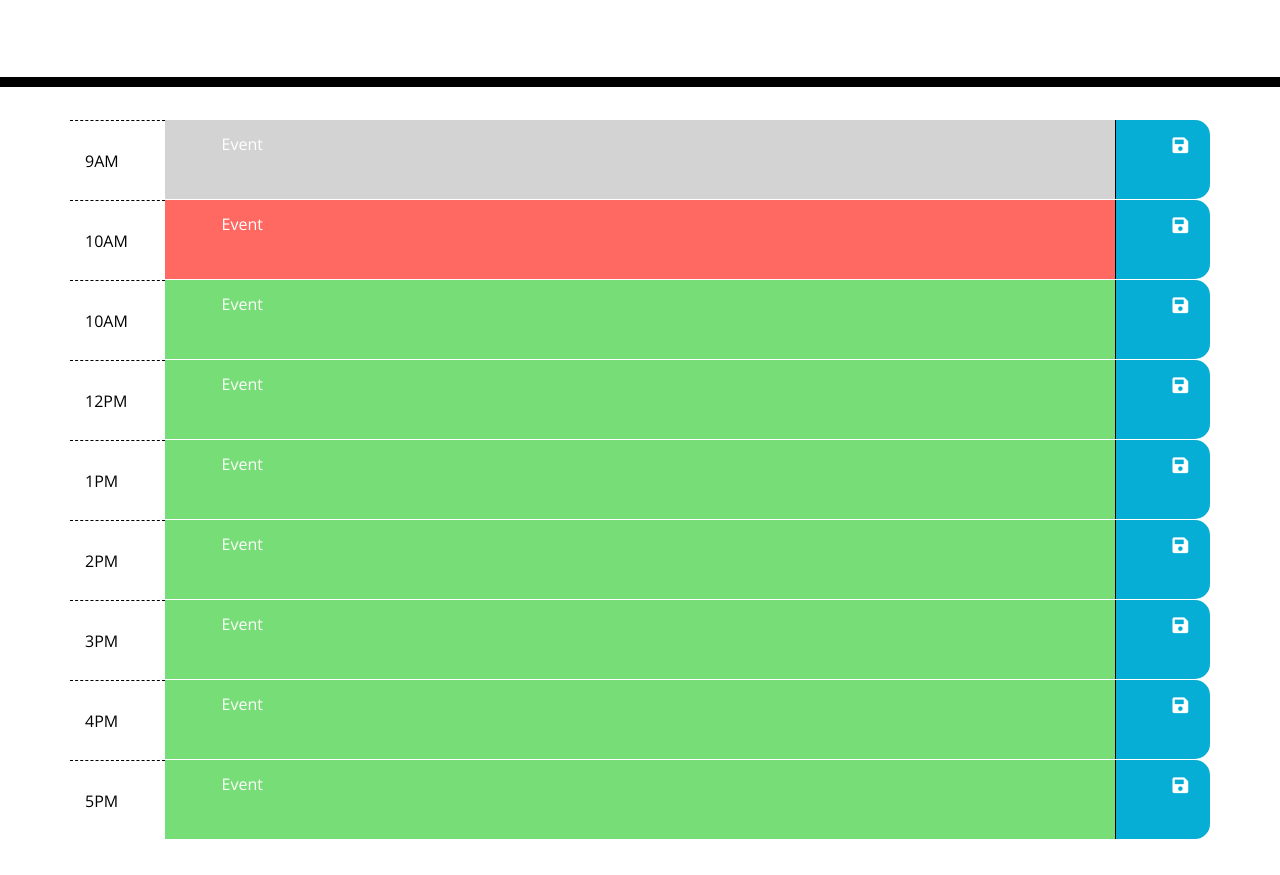
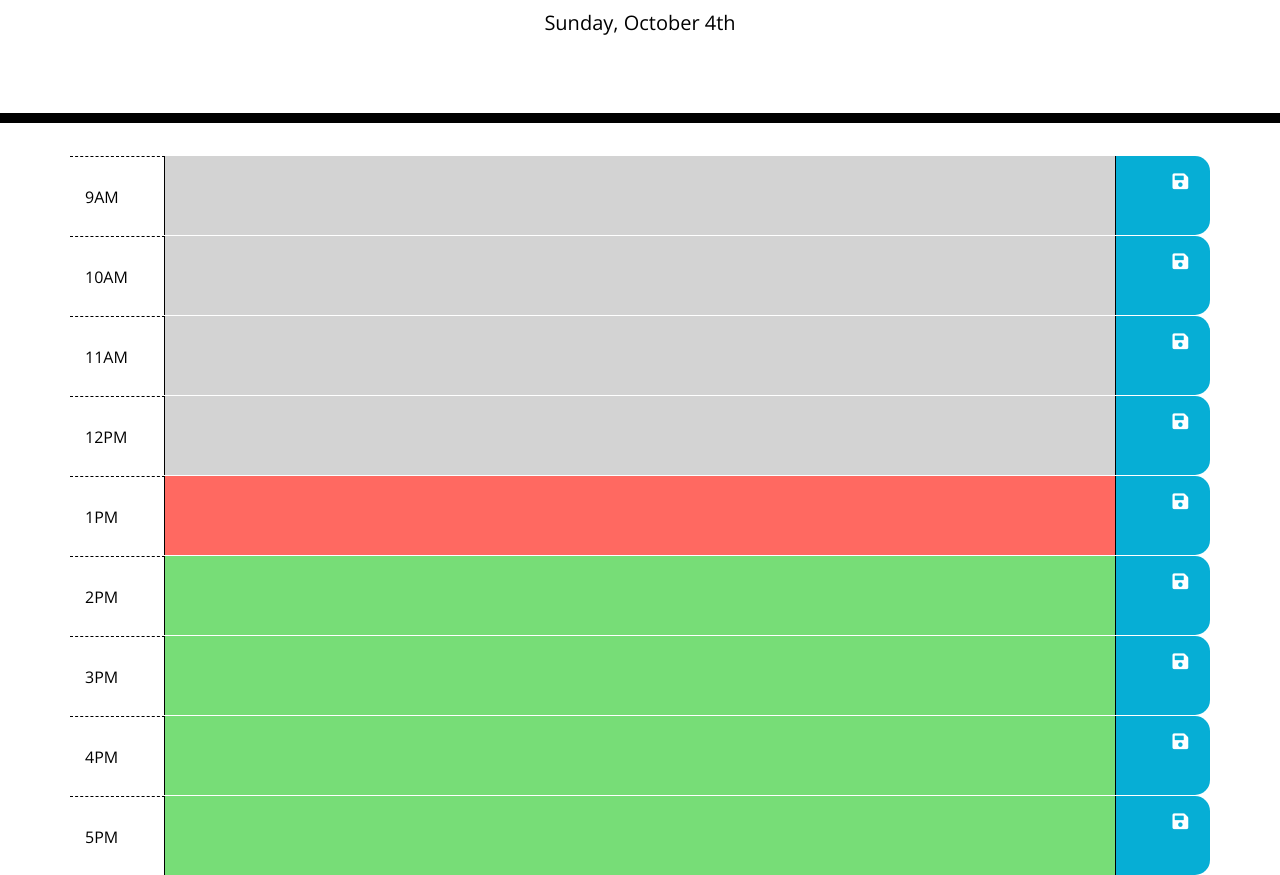
Before and after one commit to njderenne/scheduler, a plain HTML site: page index.html in a window 1280 px wide. Shown: the part 181-1056 px from the top of the page. Before the commit the page ends 1020 px from the top, so only its background shows below. Drawn offline with nearby package versions, Linux system fonts and the light colour scheme.

Commit message:
added time updates and textareas

```diff
--- a/assets/css/style.css
+++ b/assets/css/style.css
@@ -9,8 +9,8 @@ textarea{
   border: none;
   resize: none;
   color: #000000;
-  border-left: 1px solid black;
-  padding: 10px;
+  /* border-left: 1px solid black; */
+  /* padding: 10px; */
 }
 
 .jumbotron {
@@ -40,6 +40,8 @@ textarea{
   background-color: #ffffff;
   color: #000000;
   border-top: 1px dashed #000000;
+  /* added this right border */
+  border-right: 1px solid black;
 }
 
 .past {
@@ -69,7 +71,3 @@ textarea{
   font-size: 20px;
   transition: all .3s ease-in-out;
 }
-
-.top-buffer {
-  margin-top: 10px;
-}
--- a/assets/js/main.js
+++ b/assets/js/main.js
@@ -0,0 +1,79 @@
+var date = moment().format("dddd, MMMM Do");
+currentDay = $("#currentDay").append(date);
+console.log(date);
+
+var timeRange = [{
+        hour: "9AM",
+        index: 0
+    },
+    {
+        hour: "10AM",
+        index: 1
+    },
+    {
+        hour: "11AM",
+        index: 2
+    },
+    {
+        hour: "12PM",
+        index: 3
+    },
+    {
+        hour: "1PM",
+        index: 4
+    },
+    {
+        hour: "2PM",
+        index: 5
+    },
+    {
+        hour: "3PM",
+        index: 6
+    },
+    {
+        hour: "4PM",
+        index: 7
+    },
+    {
+        hour: "5PM",
+        index: 8
+    }
+];
+
+
+var timeCheck = function() {
+    //currentTime = moment.format("hA");
+    currentTime = "1PM";
+    for (i = 0; i<timeRange.length; i++) {
+        if (currentTime === timeRange[i].hour) {
+            currentIndex = timeRange[i].index;
+            for (j = 0; j<timeRange.length; j++) {
+                loopedIndex = timeRange[j].index;
+                if (loopedIndex > currentIndex) {
+                    //add past class
+                    $("#"+j).addClass("future");
+                }if (loopedIndex === currentIndex) {
+                    //add current class
+                    $("#"+j).addClass("present");
+                }else if (loopedIndex < currentIndex) {
+                    //add future class
+                    $("#"+j).addClass("past");
+                };
+            };
+        };
+    };
+};
+timeCheck();
+
+
+//write click jquery function for the save button
+
+//write a save function to local storage
+var saveTasks = function() {
+    localStorage.setItem("task", JSON.stringify());
+};
+
+
+//write a load function from local storage
+
+//write a function that continues to recall the timeCheck function
--- a/index.html
+++ b/index.html
@@ -34,8 +34,8 @@
         <div class="col-1 hour">
           9AM
         </div>
-        <div class="col-10 description past">
-          Event
+        <div class="col-10 description d-flex" id="0">
+          <textarea name="event" class="flex-grow-1"></textarea>
         </div>
         <div class="col-1 saveBtn">
           <i class="fa fa-save" style="font-size: 18px;"></i>
@@ -46,8 +46,8 @@
         <div class="col-1 hour">
           10AM
         </div>
-        <div class="col-10 description present">
-          Event
+        <div class="col-10 description d-flex" id="1">
+          <textarea name="event" class="flex-grow-1"></textarea>
         </div>
         <div class="col-1 saveBtn">
           <i class="fa fa-save" style="font-size: 18px;"></i>
@@ -56,10 +56,10 @@
 
       <div class="row">
         <div class="col-1 hour">
-          10AM
+          11AM
         </div>
-        <div class="col-10 description future">
-          Event
+        <div class="col-10 description d-flex" id="2">
+          <textarea name="event" class="flex-grow-1"></textarea>
         </div>
         <div class="col-1 saveBtn">
           <i class="fa fa-save" style="font-size: 18px;"></i>
@@ -70,8 +70,8 @@
         <div class="col-1 hour">
           12PM
         </div>
-        <div class="col-10 description future">
-          Event
+        <div class="col-10 description d-flex" id="3">
+          <textarea name="event" class="flex-grow-1"></textarea>
         </div>
         <div class="col-1 saveBtn">
           <i class="fa fa-save" style="font-size: 18px;"></i>
@@ -82,8 +82,8 @@
         <div class="col-1 hour">
           1PM
         </div>
-        <div class="col-10 description future">
-          Event
+        <div class="col-10 description d-flex" id="4">
+          <textarea name="event" class="flex-grow-1"></textarea>
         </div>
         <div class="col-1 saveBtn">
           <i class="fa fa-save" style="font-size: 18px;"></i>
@@ -94,8 +94,8 @@
         <div class="col-1 hour">
           2PM
         </div>
-        <div class="col-10 description future">
-          Event
+        <div class="col-10 description d-flex" id="5">
+          <textarea name="event" class="flex-grow-1"></textarea>
         </div>
         <div class="col-1 saveBtn">
           <i class="fa fa-save" style="font-size: 18px;"></i>
@@ -106,8 +106,8 @@
         <div class="col-1 hour">
           3PM
         </div>
-        <div class="col-10 description future">
-          Event
+        <div class="col-10 description d-flex" id="6">
+          <textarea name="event" class="flex-grow-1"></textarea>
         </div>
         <div class="col-1 saveBtn">
           <i class="fa fa-save" style="font-size: 18px;"></i>
@@ -118,8 +118,8 @@
         <div class="col-1 hour">
           4PM
         </div>
-        <div class="col-10 description future">
-          Event
+        <div class="col-10 description d-flex" id="7">
+          <textarea name="event" class="flex-grow-1"></textarea>
         </div>
         <div class="col-1 saveBtn">
           <i class="fa fa-save" style="font-size: 18px;"></i>
@@ -130,8 +130,8 @@
         <div class="col-1 hour">
           5PM
         </div>
-        <div class="col-10 description future">
-          Event
+        <div class="col-10 description d-flex" id="8">
+          <textarea name="event" class="flex-grow-1"></textarea>
         </div>
         <div class="col-1 saveBtn">
           <i class="fa fa-save" style="font-size: 18px"></i>
@@ -139,7 +139,9 @@
       </div>
     </div>
 
+
     <script src="https://code.jquery.com/jquery-3.4.1.min.js"></script>
     <script src="https://cdnjs.cloudflare.com/ajax/libs/moment.js/2.24.0/moment.min.js"></script>
+    <script src="./assets/js/main.js"></script>
   </body>
 </html>
```
